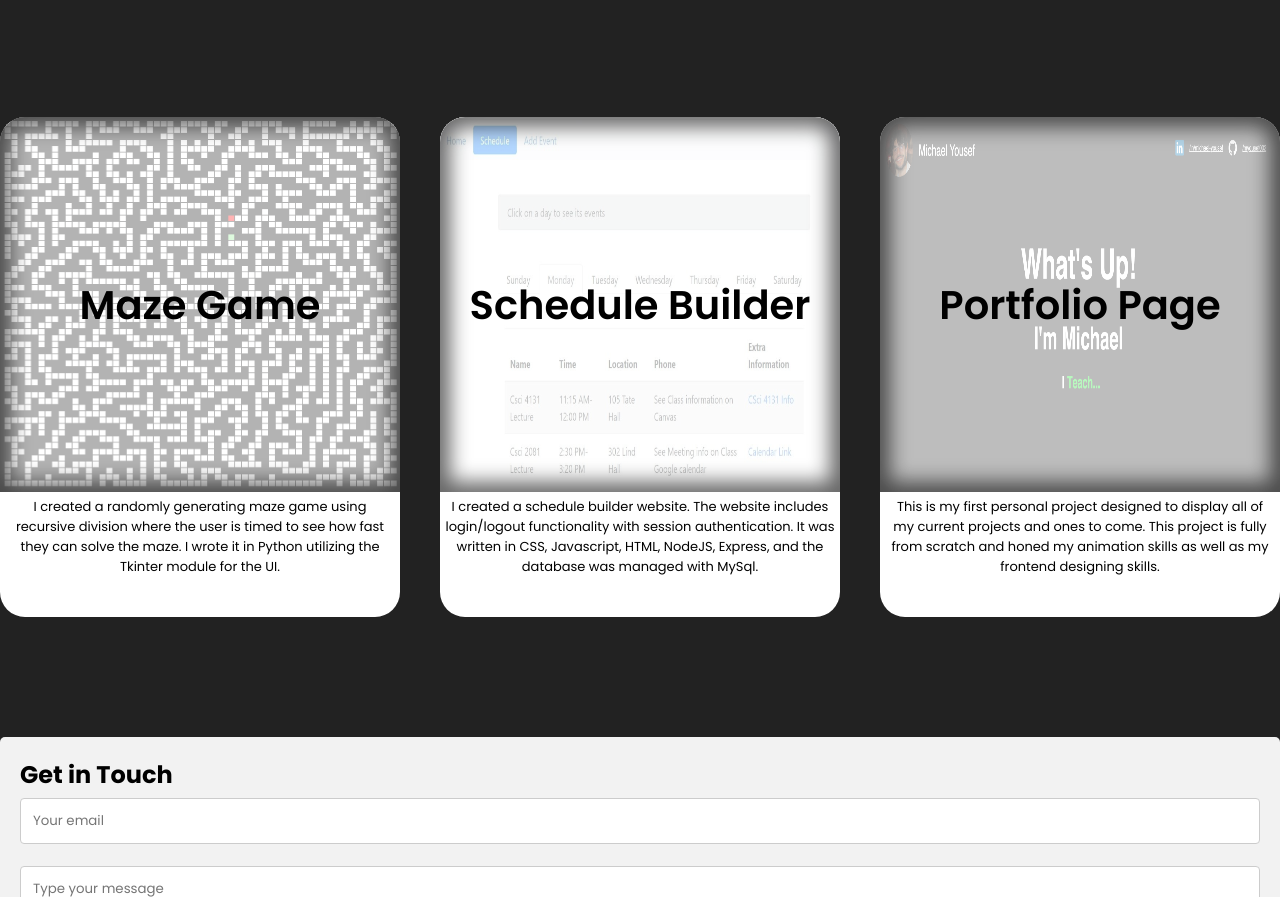
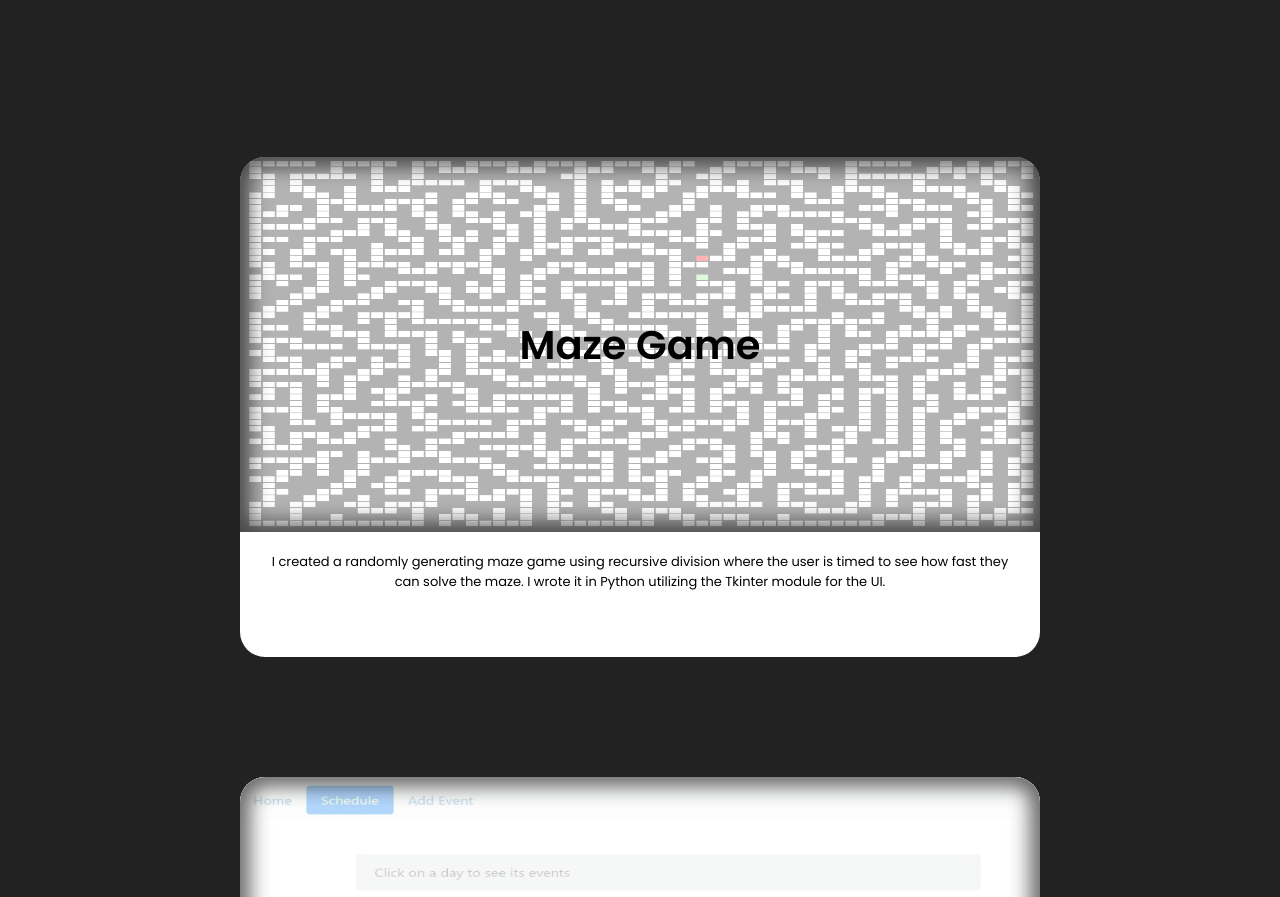
Before and after one commit to myousef002/PortfolioWebsite, a plain HTML site: page index.html in a window 1280 px wide. Shown: the part 1001-1898 px from the top of the page. Drawn offline with Linux system fonts and the light colour scheme.

Commit message:
updatedProjDesign

```diff
--- a/styles.css
+++ b/styles.css
@@ -123,13 +123,13 @@ body {
 
 .project-container {
     display: flex;
-    flex-direction: row;
+    flex-direction: column;
 
 }
 
 .card {
-    margin: 20px;
-    width: 400px;
+    margin: 60px;
+    width: 800px;
     height: 500px;
     text-align: center;
     border-radius: 25px;
@@ -140,7 +140,7 @@ body {
     font-size: 40px;
     border-top-left-radius: 25px;
     border-top-right-radius: 25px;
-    width: 400px;
+    width: 800;
     height: 375px;
     display: flex;
     justify-content: center;
@@ -153,7 +153,7 @@ body {
     align-items: center;
     border-top-left-radius: 25px;
     border-top-right-radius: 25px;
-    width: 400px;
+    width: 800px;
     height: 375px;
     background-color: rgba(255, 255, 255, 0.702);
     box-shadow: inset 0px 0px 20px 10px rgb(0, 0, 0, 0.6);
@@ -169,14 +169,14 @@ body {
 }
 
 .card-pic {
-    width: 400px;
+    width: 800px;
     height: 375px;
     border-top-right-radius: 25px;
     border-top-left-radius: 25px;
 }
 
 .bottom {
-    padding: 5px;
+    padding: 20px;
     background-color: white;
     font-size: 13px;
 }
```
